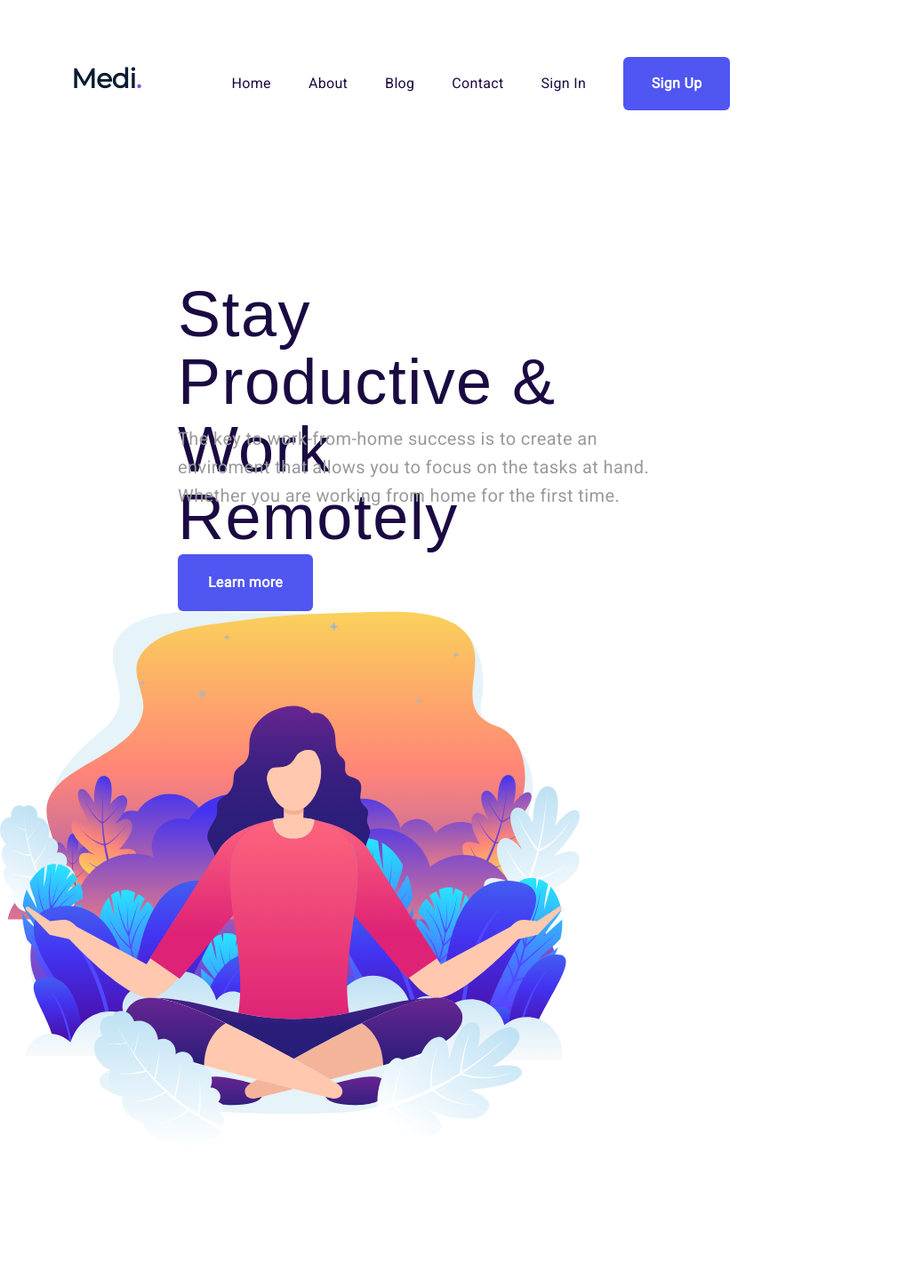
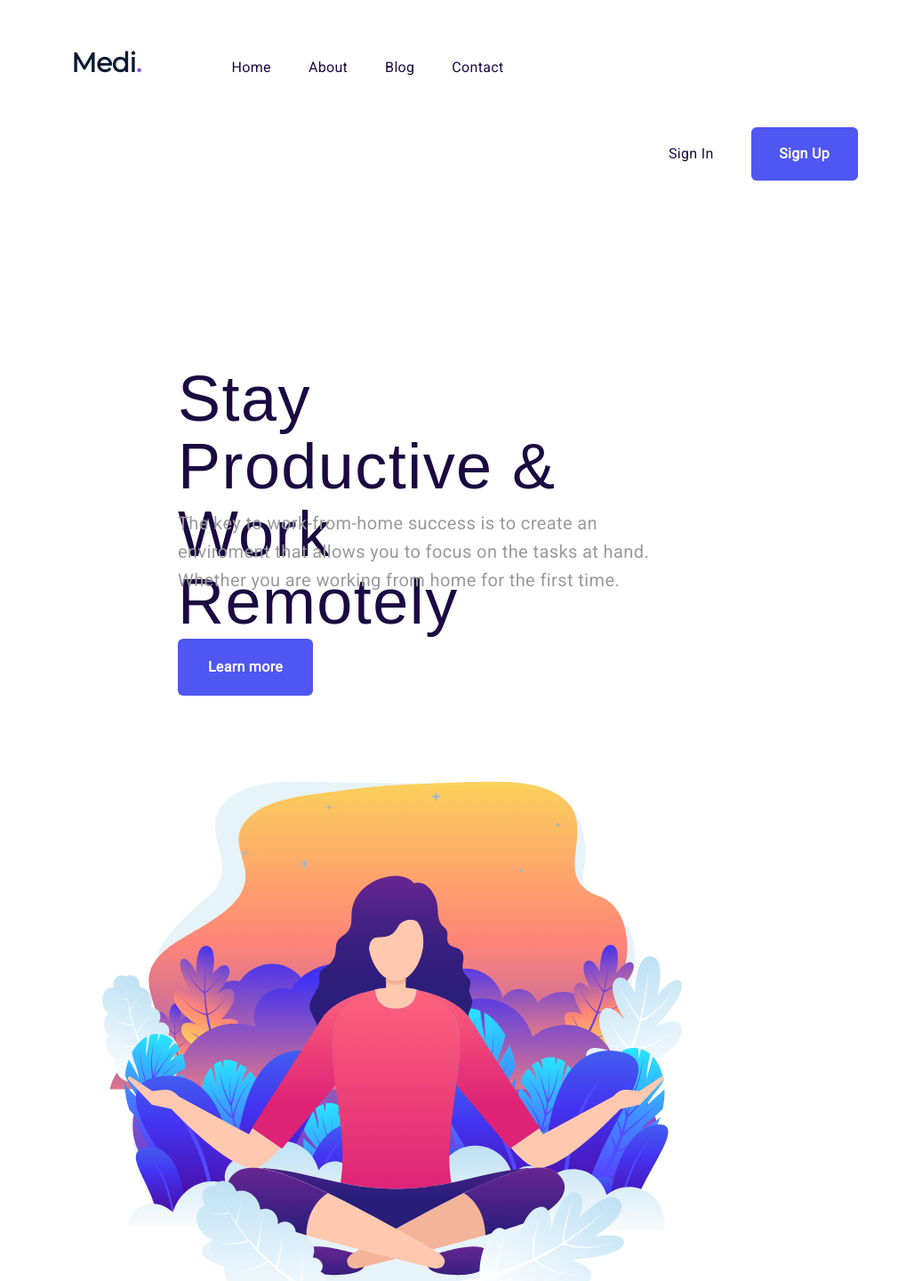
Before and after one commit to Oreazuz/FRONTEND-DEVELOPER-COURSE-FIGMA--04, a plain HTML site: page pages/index.html in a window 1280 px wide. Shown: the top 1440 px of the page at 89% size, without its empty margins (0-1028 px from the left). Before the commit the page ends 1295 px from the top, so only its background shows below. Drawn offline with Linux system fonts and the light colour scheme; a web font is replaced by a local one.

Commit message:
layout fix

```diff
--- a/pages/index.html
+++ b/pages/index.html
@@ -22,11 +22,14 @@
                 <li class="nav-content">About</li>
                 <li class="nav-content">Blog</li>
                 <li class="nav-content">Contact</li>
-                <li class="nav-content">Sign In</li>
-                <li class="nav-content"><button class="nav-button">Sign Up</button></li>
+                <div class="nav-right">
+                    <li class="nav-content">Sign In</li>
+                    <li class="nav-content"><button class="nav-button">Sign Up</button></li>
+                </div>
             </ul>
         </nav>
     </header>
+    <div>
     <section class="text-section">
         <h1 class="main-title">Stay Productive & Work Remotely</h1>
         <p class="main-content">The key to work-from-home success is to create an enviroment that allows you to focus on the tasks at hand. Whether you are working from home for the first time.</p>
@@ -35,6 +38,6 @@
     <section class="image-section">
         <img src="../images/woman-doing-yoga.svg" alt="woman doing yoga" class="main-image">
     </section>
-
+    </div>
 </body>
 </html>
--- a/styles/index.css
+++ b/styles/index.css
@@ -49,6 +49,7 @@ letter-spacing: -0.02em;
 
 .nav-right{
     display: inline-block;
+    margin-left: 752px;
 
 }
 .nav-button{
@@ -87,6 +88,7 @@ letter-spacing: -0.02em;
 
     letter-spacing: 0.02em;
     color: #1B0A42;
+    margin: 0;
     margin-bottom: 10px;
 
 
@@ -139,7 +141,11 @@ letter-spacing: -0.02em;
 .text-section{
     margin-left: 200px;
     margin-top: 191px;
+    display: inline-block;
+
 }
 .image-section{
     display: inline-block;
+    margin-left: 115px;
+    margin-top: 96px;
 }
```
